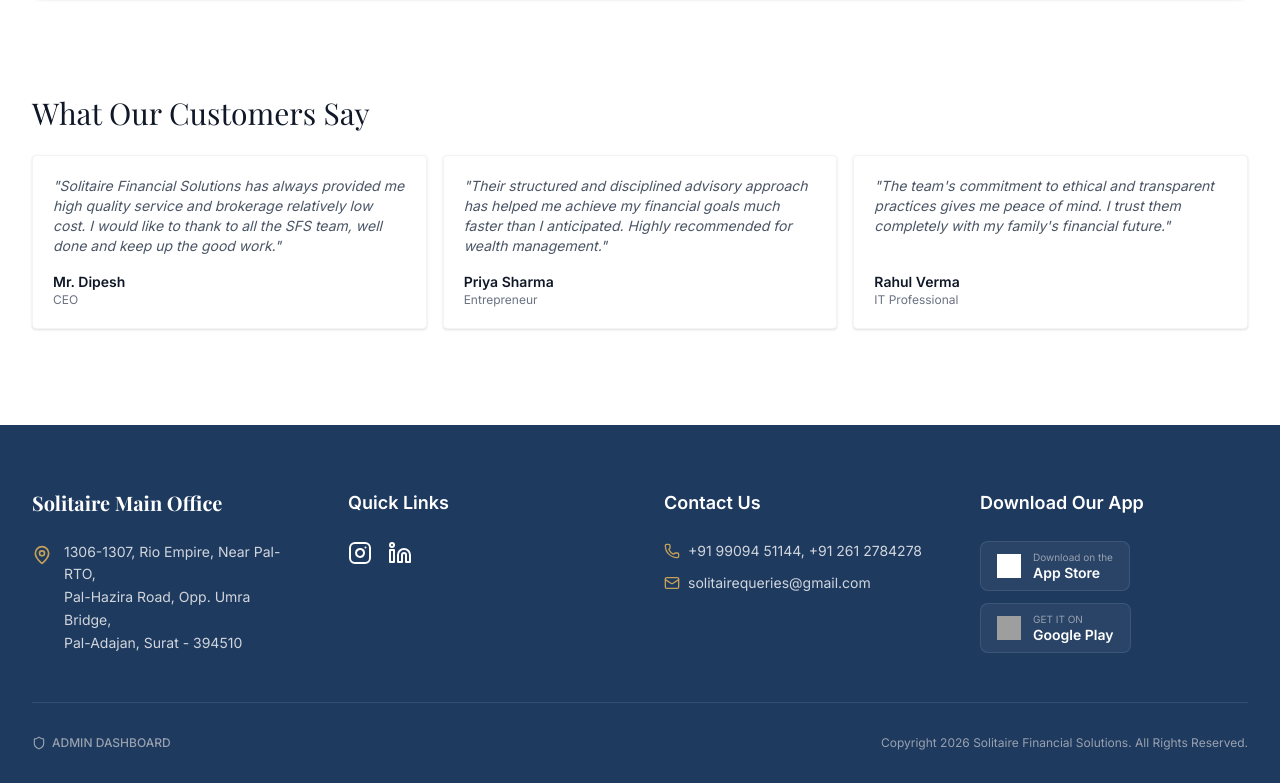
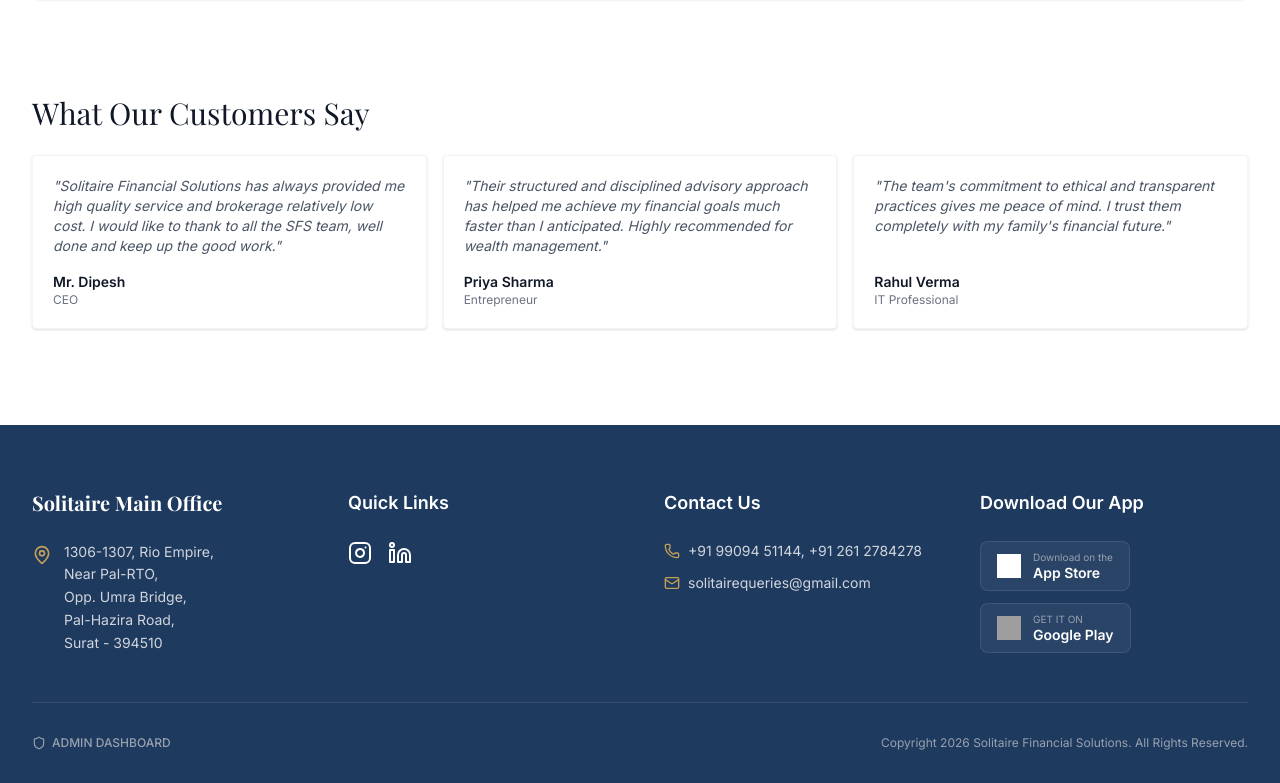
Before and after one commit to zeero12/solitaire-website, a React (Vite) app: page / in a window 1280 px wide. Shown: the part 3233-4016 px from the top of the page. Built offline with nearby package versions, Linux system fonts and the light colour scheme; no server answers; the database is empty; grey boxes are pictures that could not be loaded; a web font is replaced by a local one.

Commit message:
address in contact us (look updated)

```diff
--- a/src/App.tsx
+++ b/src/App.tsx
@@ -351,9 +351,11 @@ const Footer = () => (
               <MapPin className="w-5 h-5" />
             </a>
             <p className="text-sm text-gray-300 leading-relaxed">
-              1306-1307, Rio Empire, Near Pal-RTO,<br/>
-              Pal-Hazira Road, Opp. Umra Bridge,<br/>
-              Pal-Adajan, Surat - 394510
+              1306-1307, Rio Empire,<br/>
+              Near Pal-RTO,<br/>
+              Opp. Umra Bridge,<br/>
+              Pal-Hazira Road,<br/>
+              Surat - 394510
             </p>
           </div>
         </div>
```
